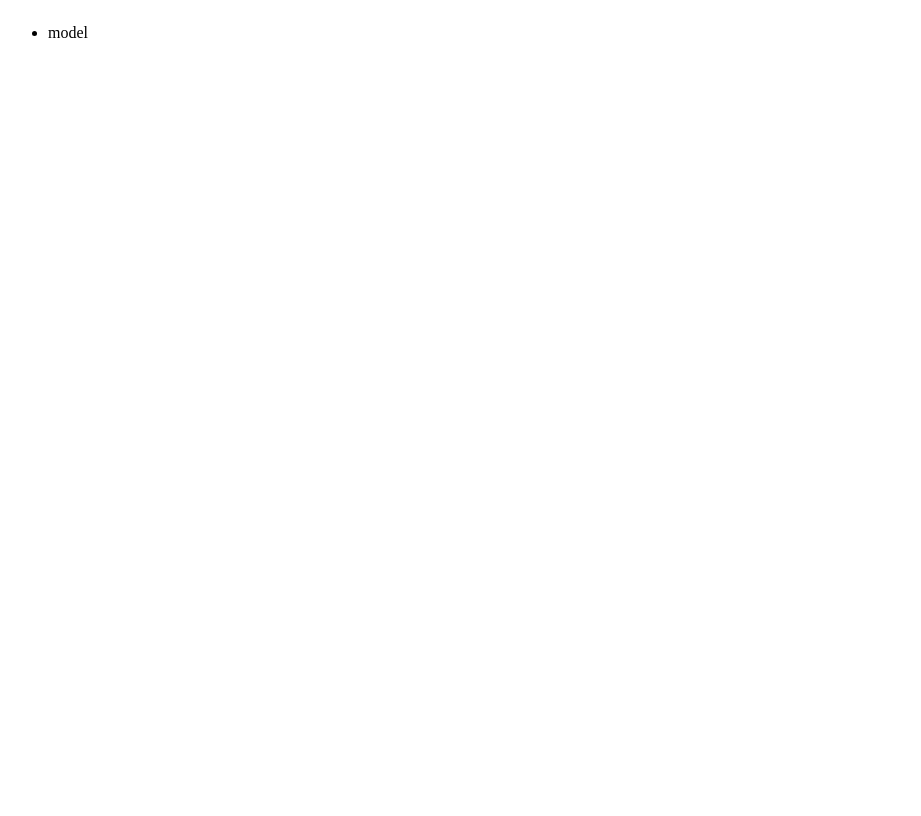
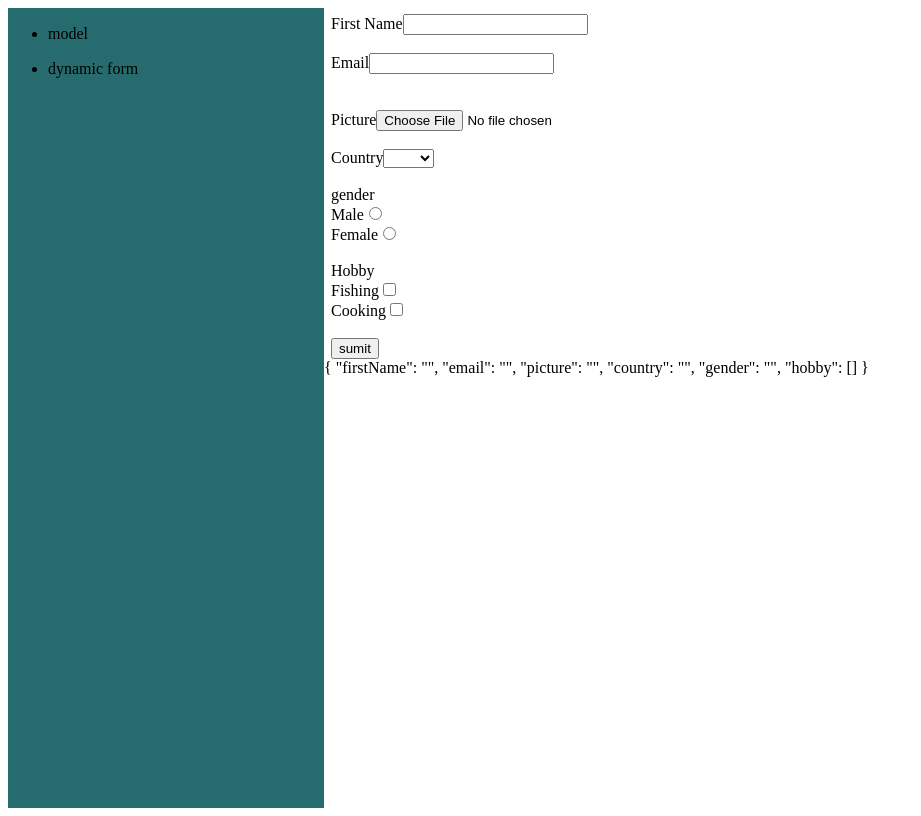
Before and after one commit to dineshnallaiya/Angular-20, an Angular app: page /dynamic_from in a window 1280 px wide. Before the commit this address led to /. Shown: the whole page, without its empty margins (0-921 px from the left). Built offline with nearby package versions, Linux system fonts and the light colour scheme.

Commit message:
implemented the dynamic from

```diff
--- a/src/app/app.routes.ts
+++ b/src/app/app.routes.ts
@@ -7,4 +7,11 @@ export const routes: Routes = [
     loadComponent: () =>
       import('./model-input/model-input').then((c) => c.ModelInput),
   },
+  {
+    path: 'dynamic_from',
+    loadComponent: () =>
+      import('../app/components/dynamic-form/dynamic-form').then(
+        (c) => c.DynamicForm
+      ),
+  },
 ];
--- /dev/null
+++ b/src/app/components/dynamic-form/dynamic-form.html
@@ -0,0 +1,56 @@
+<!-- Generate only ts and html -->
+<!-- --skip-tests=true --style=true -->
+<form [formGroup]="userFrom">
+
+    <div *ngFor="let field of fields">
+
+        <div *ngIf="field.type == 'text'">
+            <label for=""> {{field.label}}</label>
+            <input [type]="field.type" [formControlName]="field.name">
+        </div><br />
+        @if(field.type == 'dropdown'){
+        <label for=""> {{field.label}}</label>
+        <select [name]="field.name" [id]="field.label" [formControlName]="field.name" (change)="onChangegender()">
+            @for(opt of field.options;track opt.key){
+            <option [value]="opt.key">{{opt.label}}</option>
+            }
+        </select>
+        }
+        @if(field.type == 'file'){
+        <div>
+            <label for=""> {{field.label}}</label>
+            <input [type]="field.type" [formControlName]="field.name">
+        </div>
+        }
+        <div *ngIf="field.type == 'radio'">
+            <label for=""> {{field.label}}</label>
+            <div *ngFor="let opt of field.options">
+                <label [for]="opt.key + field.label"> {{opt.label}}</label>
+                <input [type]="field.type" [value]="opt.key" [name]="field.name" [id]="opt.key +  field.label"
+                    [formControlName]="field.name">
+
+
+            </div>
+
+        </div>
+        <div *ngIf="field.type == 'checkbox'">
+            <label for=""> {{field.label}}</label>
+            <div *ngFor="let opt of field.options;let i= index">
+                <label [for]="opt.key + field.label"> {{opt.label}}</label>
+                <input [type]="field.type" [name]="field.name" [id]="opt.key +  field.label"
+                    (change)="selectCounty($event,i)">
+
+
+            </div>
+        </div>
+    </div>
+    <!-- add dynamic controls -->
+    @if(getCountry==='in')
+    {
+    <label for="">State</label>
+    <input type="text" [formControlName]="'state'">
+    }<br />
+    <button (click)="onClick()">sumit </button>
+</form>
+
+<div>{{this.userFrom.value | json}}</div>
--- /dev/null
+++ b/src/app/components/dynamic-form/dynamic-form.scss
@@ -0,0 +1,6 @@
+
+
+form{
+    margin-top: 6px;
+    margin-left: 7px;
+}
--- /dev/null
+++ b/src/app/components/dynamic-form/dynamic-form.ts
@@ -0,0 +1,138 @@
+import { CommonModule } from '@angular/common';
+import { Component, OnInit } from '@angular/core';
+import {
+  FormArray,
+  FormBuilder,
+  FormControl,
+  FormGroup,
+  FormsModule,
+  ReactiveFormsModule,
+  Validators,
+  ɵInternalFormsSharedModule,
+} from '@angular/forms';
+
+@Component({
+  selector: 'app-dynamic-form',
+  imports: [
+    ɵInternalFormsSharedModule,
+    ReactiveFormsModule,
+    FormsModule,
+    CommonModule,
+  ],
+  templateUrl: './dynamic-form.html',
+  styleUrl: './dynamic-form.scss',
+  standalone: true,
+})
+export class DynamicForm implements OnInit {
+  userFrom!: FormGroup;
+  radioOpt: any[] = [];
+  public fields: any[] = [
+    {
+      type: 'text',
+      name: 'firstName',
+      label: 'First Name',
+      value: '',
+      required: true,
+    },
+    {
+      type: 'text',
+      name: 'email',
+      label: 'Email',
+      value: '',
+      required: true,
+    },
+    {
+      type: 'file',
+      name: 'picture',
+      label: 'Picture',
+      required: true,
+    },
+    {
+      type: 'dropdown',
+      name: 'country',
+      label: 'Country',
+      value: 'in',
+      required: true,
+      options: [
+        { key: 'in', label: 'India' },
+        { key: 'us', label: 'USA' },
+      ],
+    },
+    {
+      type: 'radio',
+      name: 'gender',
+      label: 'gender',
+      required: false,
+      options: [
+        { key: 'm', label: 'Male' },
+        { key: 'f', label: 'Female' },
+      ],
+    },
+    {
+      type: 'checkbox',
+      name: 'hobby',
+      label: 'Hobby',
+      required: true,
+      options: [
+        { key: 'f', label: 'Fishing' },
+        { key: 'c', label: 'Cooking' },
+      ],
+    },
+  ];
+  constructor(private formBuilder: FormBuilder) {}
+  ngOnInit() {
+    this.userFrom = this.formBuilder.group({});
+    this.fields.forEach((field) => {
+      const validator = [];
+      if (field.required) validator.push(Validators.required);
+      if (field.type == 'checkbox') {
+        this.userFrom.addControl(
+          field.name,
+          this.formBuilder.array([], validator)
+        );
+      }
+      this.userFrom.addControl(
+        field.name,
+        this.formBuilder.control('', validator)
+      );
+    });
+    this.fields.forEach((field) => {
+      if (field.type == 'checkbox') {
+        this.radioOpt = [...field.options];
+      }
+    });
+  }
+  // add dynamic from data
+  get getCountry() {
+    return this.userFrom.get('country')?.value;
+  }
+
+  onChangegender() {
+    console.log('d', this.getCountry);
+    if (this.getCountry == 'in') {
+      this.userFrom.addControl(
+        'state',
+        this.formBuilder.control('', Validators.required)
+      );
+    }
+  }
+
+  selectCounty(event: any, i: number) {
+    console.log('dd', event.target.checked);
+    const hobbyes = this.userFrom.get('hobby') as FormArray;
+    const item = this.radioOpt.find((_, index) => i == index);
+    if (event.target.checked) {
+      hobbyes.push(new FormControl(item.key));
+    } else {
+      const index = hobbyes.controls.findIndex(
+        (_, i) => _ == event.target.value
+      );
+      console.log('232', item);
+    }
+  }
+
+  onClick() {
+    console.log('clicked', this.userFrom.value);
+    this.userFrom.markAllAsDirty();
+  }
+}
--- /dev/null
+++ b/src/app/components/dynamic-form/form-field/form-field.html
@@ -0,0 +1 @@
+<p>form-field works!</p>
--- a/src/app/dashboard/dashboard.html
+++ b/src/app/dashboard/dashboard.html
@@ -1,5 +1,7 @@
 <div class="container">
-    <div><app-side-bar></app-side-bar></div>
+    <div class="sidebar">
+        <app-side-bar></app-side-bar>
+    </div>
 
     <div>
         <router-outlet></router-outlet>
--- a/src/app/dashboard/dashboard.scss
+++ b/src/app/dashboard/dashboard.scss
@@ -5,5 +5,9 @@
 .container{
     display: grid;
     grid-template-columns: 1fr 3fr;
+    .sidebar{
+        height: 100vh;
+        background-color: #266c6e;
+    }
 
 }
--- a/src/app/shared/side-bar/side-bar.html
+++ b/src/app/shared/side-bar/side-bar.html
@@ -1,5 +1,11 @@
-<ul>
-    <li routerLink="/">
-        model
-    </li>
-</ul>
+<div>
+
+    <ul>
+        <li routerLink="/">
+            model
+        </li>
+        <li routerLink="/dynamic_from">
+            dynamic form
+        </li>
+    </ul>
+</div>
--- a/src/app/shared/side-bar/side-bar.scss
+++ b/src/app/shared/side-bar/side-bar.scss
@@ -0,0 +1,8 @@
+
+
+    ul{
+        li{
+            cursor: pointer;
+            margin-top: 17px;
+        }
+    }
```
Also changed, not shown: src/app/components/dynamic-form/form-field/form-field.ts (added, +10 -0 lines), 2 other files (tests, documents, lock files or other folders).
